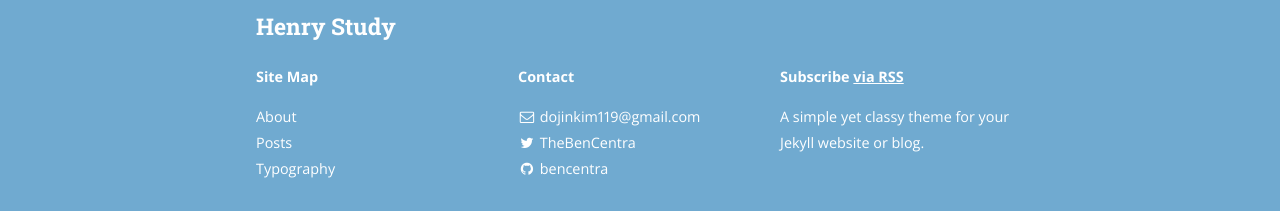
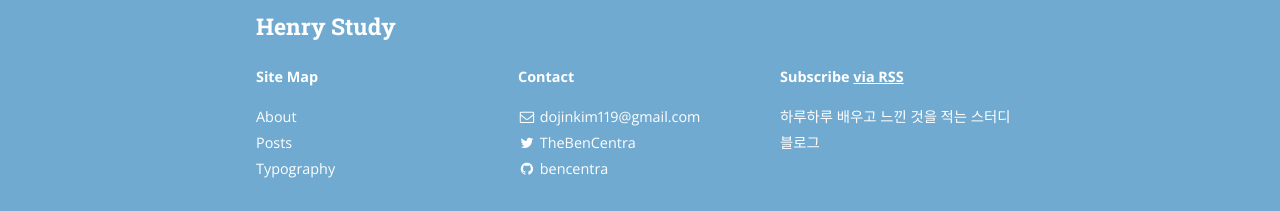
Before and after one commit to dojinkimm/dojinkimm.github.io, a Jekyll site: the page built from index.html, in a window 1280 px wide and 900 px high, scrolled down 1218 px. Shown: the part 686-897 px from the top of the window. Built offline with Jekyll 4.4.1, drawn with Linux system fonts in a browser that asks for light colours; nearby versions of some CDN libraries; the list of posts is cut into pages by our own code; some of the changed text lies outside the part shown.

Commit message:
change logo & description

```diff
--- a/_config.yml
+++ b/_config.yml
@@ -10,11 +10,11 @@ exclude:
 
 # Site settings
 title: Henry Study
-subtitle: "A simple yet classy theme for your Jekyll website or blog"
+subtitle: "Henry Study Blog"
 email: dojinkim119@gmail.com
 name: Kim Dojin
 description: >
-  A simple yet classy theme for your Jekyll website or blog.
+  하루하루 배우고 느낀 것을 적는 스터디 블로그
 # Base URL of site (i.e. /blog). It should always start with a slash,
 # and never end with a slash. Set it to a blank value if hosting at the
 # root of your server.
```
